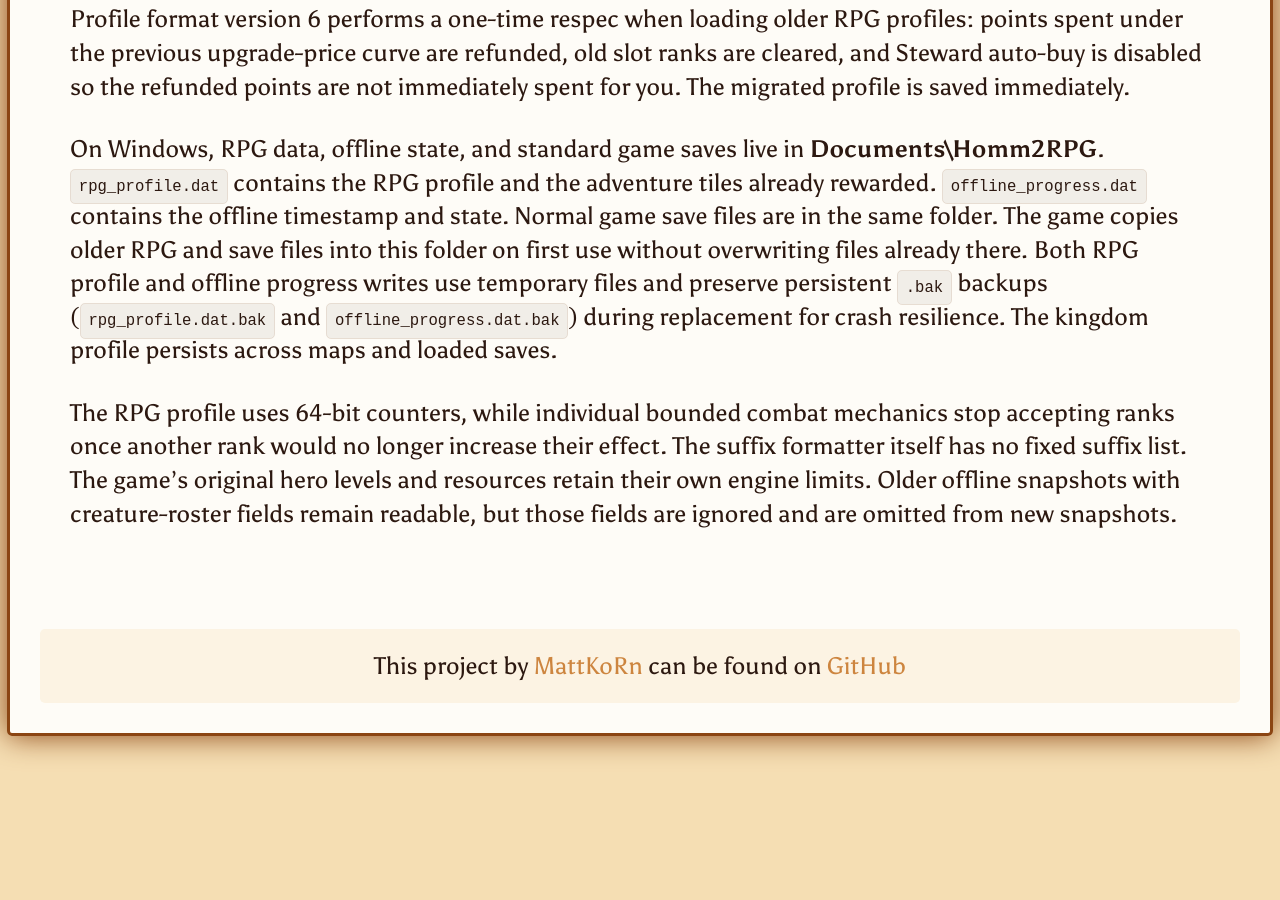
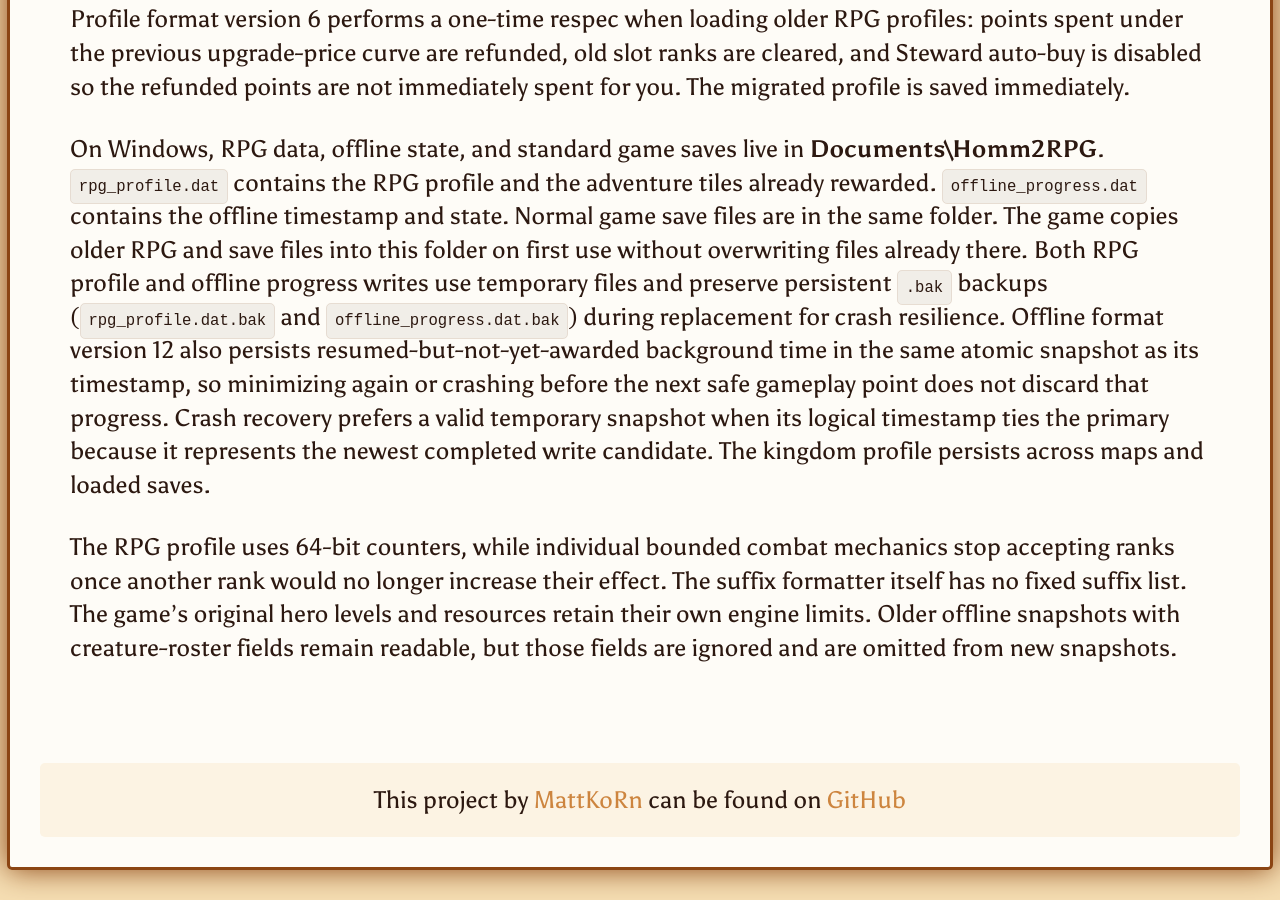
Before and after one commit to MattKoRn/fheroes2, a Jekyll site: the page built from docs/RPG_README.md, in a window 1280 px wide and 900 px high, scrolled down 6056 px. Built offline with Jekyll 4.4.1, drawn with Linux system fonts in a browser that asks for light colours; our own code applies the rules of GitHub Pages for plain Markdown files; before the commit the page ends 6822 px from its top, so only the background shows below that.

Commit message:
Document durable offline resume progress

```diff
--- a/docs/RPG_README.md
+++ b/docs/RPG_README.md
@@ -62,6 +62,6 @@ Adventure and combat AI are fully aware of RPG doctrines and stats:
 
 Profile format version 6 performs a one-time respec when loading older RPG profiles: points spent under the previous upgrade-price curve are refunded, old slot ranks are cleared, and Steward auto-buy is disabled so the refunded points are not immediately spent for you. The migrated profile is saved immediately.
 
-On Windows, RPG data, offline state, and standard game saves live in **Documents\\Homm2RPG**. `rpg_profile.dat` contains the RPG profile and the adventure tiles already rewarded. `offline_progress.dat` contains the offline timestamp and state. Normal game save files are in the same folder. The game copies older RPG and save files into this folder on first use without overwriting files already there. Both RPG profile and offline progress writes use temporary files and preserve persistent `.bak` backups (`rpg_profile.dat.bak` and `offline_progress.dat.bak`) during replacement for crash resilience. The kingdom profile persists across maps and loaded saves.
+On Windows, RPG data, offline state, and standard game saves live in **Documents\\Homm2RPG**. `rpg_profile.dat` contains the RPG profile and the adventure tiles already rewarded. `offline_progress.dat` contains the offline timestamp and state. Normal game save files are in the same folder. The game copies older RPG and save files into this folder on first use without overwriting files already there. Both RPG profile and offline progress writes use temporary files and preserve persistent `.bak` backups (`rpg_profile.dat.bak` and `offline_progress.dat.bak`) during replacement for crash resilience. Offline format version 12 also persists resumed-but-not-yet-awarded background time in the same atomic snapshot as its timestamp, so minimizing again or crashing before the next safe gameplay point does not discard that progress. Crash recovery prefers a valid temporary snapshot when its logical timestamp ties the primary because it represents the newest completed write candidate. The kingdom profile persists across maps and loaded saves.
 
 The RPG profile uses 64-bit counters, while individual bounded combat mechanics stop accepting ranks once another rank would no longer increase their effect. The suffix formatter itself has no fixed suffix list. The game's original hero levels and resources retain their own engine limits. Older offline snapshots with creature-roster fields remain readable, but those fields are ignored and are omitted from new snapshots.
```
